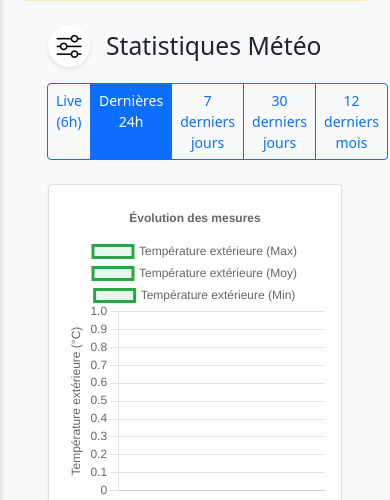
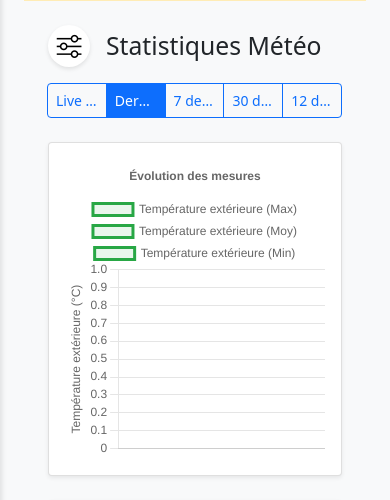
Before and after one commit to janssens/awekas_to_mysql, a PHP site: page /stats.php in a window 390 px wide. Shown: the part 121-621 px from the top of the page. Run offline with PHP 8.4, Linux system fonts and the light colour scheme; data that the repository does not hold is empty; some libraries are stand-ins or nearby versions.

Commit message:
refactor stats.php layout by reorganizing sidebar and main content structure, enhancing button group styling for better responsiveness

```diff
--- a/stats.php
+++ b/stats.php
@@ -170,6 +170,22 @@ $measurementColors = array_combine(
             align-items: center;
             gap: 1rem;
         }
+        .stats-header .btn-group {
+            width: 100%;
+            max-width: 600px;
+        }
+        .stats-header .btn-group .btn {
+            flex: 1;
+            white-space: nowrap;
+            overflow: hidden;
+            text-overflow: ellipsis;
+        }
+        @media (max-width: 768px) {
+            .stats-header .btn-group .btn {
+                padding: 0.375rem 0.5rem;
+                font-size: 0.875rem;
+            }
+        }
         .stats-controls {
             display: flex;
             flex-wrap: wrap;
```
Also changed, not shown: other parts of stats.php (+26 -26 lines). Lines whose indentation alone changed are shown as unchanged.
